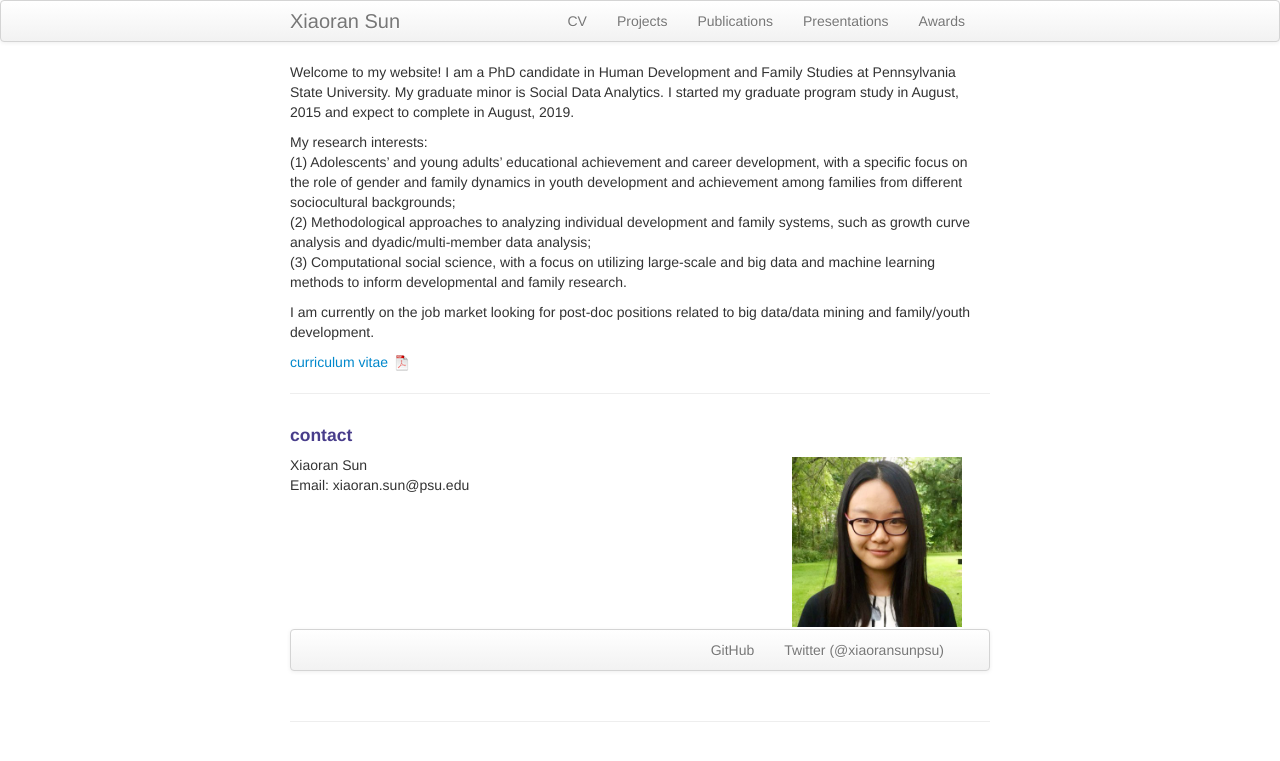
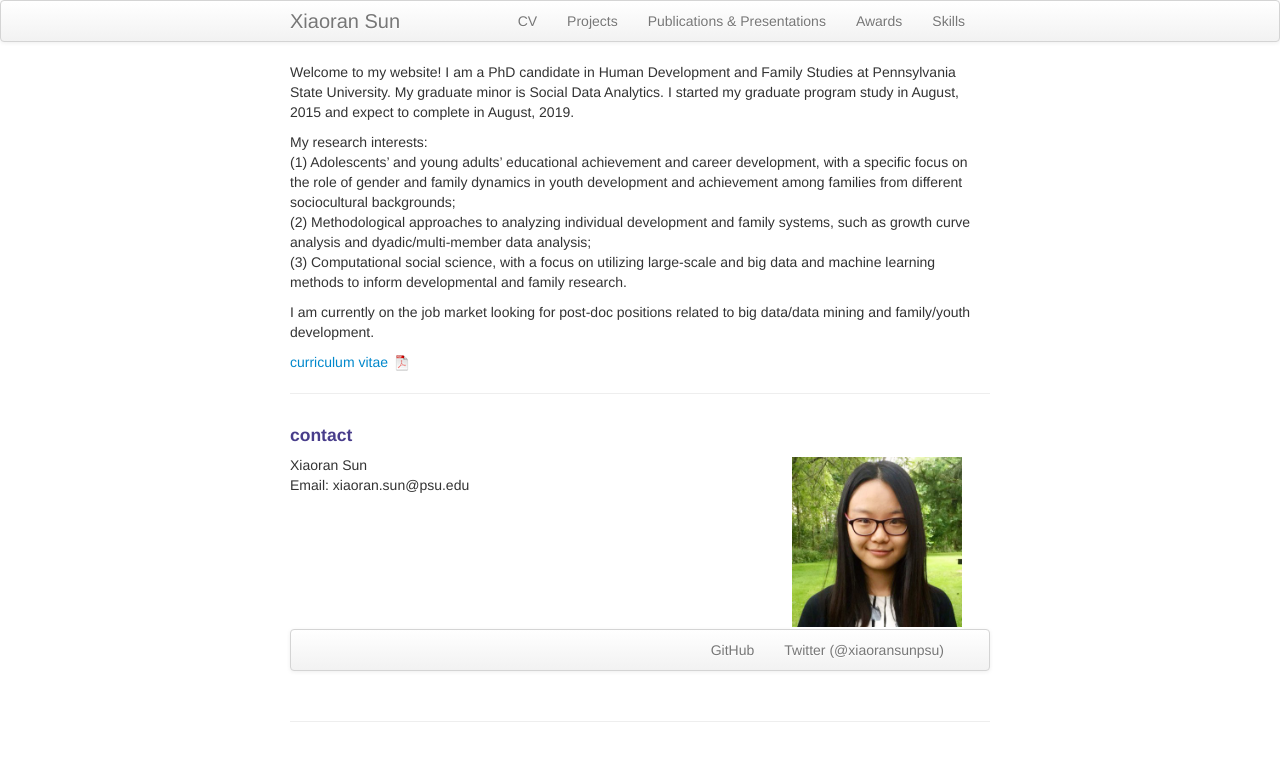
Before and after one commit to xiaoransun/xiaoransun.github.io, a Jekyll site: the page built from index.md, in a window 1280 px wide. Shown: the top 761 px of the page. Built offline with Jekyll 4.4.1, drawn with Linux system fonts in a browser that asks for light colours.

Commit message:
Update default.html

```diff
--- a/_includes/themes/twitter/default.html
+++ b/_includes/themes/twitter/default.html
@@ -31,9 +31,9 @@
           <ul class="nav">
               <li><a href="{{ BASE_PATH }}/assets/Sun_VITA_2018-10-18.pdf">CV</a></li>
               <li><a href="{{ BASE_PATH }}/pages/Projects.html">Projects</a></li>
-              <li><a href="{{ BASE_PATH }}/pages/Publications.html">Publications</a></li>
-              <li><a href="{{ BASE_PATH }}/pages/Presentations.html">Presentations</a></li>
+              <li><a href="{{ BASE_PATH }}/pages/Publications & Presentations.html">Publications & Presentations</a></li>
               <li><a href="{{ BASE_PATH }}/pages/Awards.html">Awards</a></li>
+              <li><a href="{{ BASE_PATH }}/pages/Awards.html">Skills</a></li>
           </ul>
         </div>
       </div>
```
